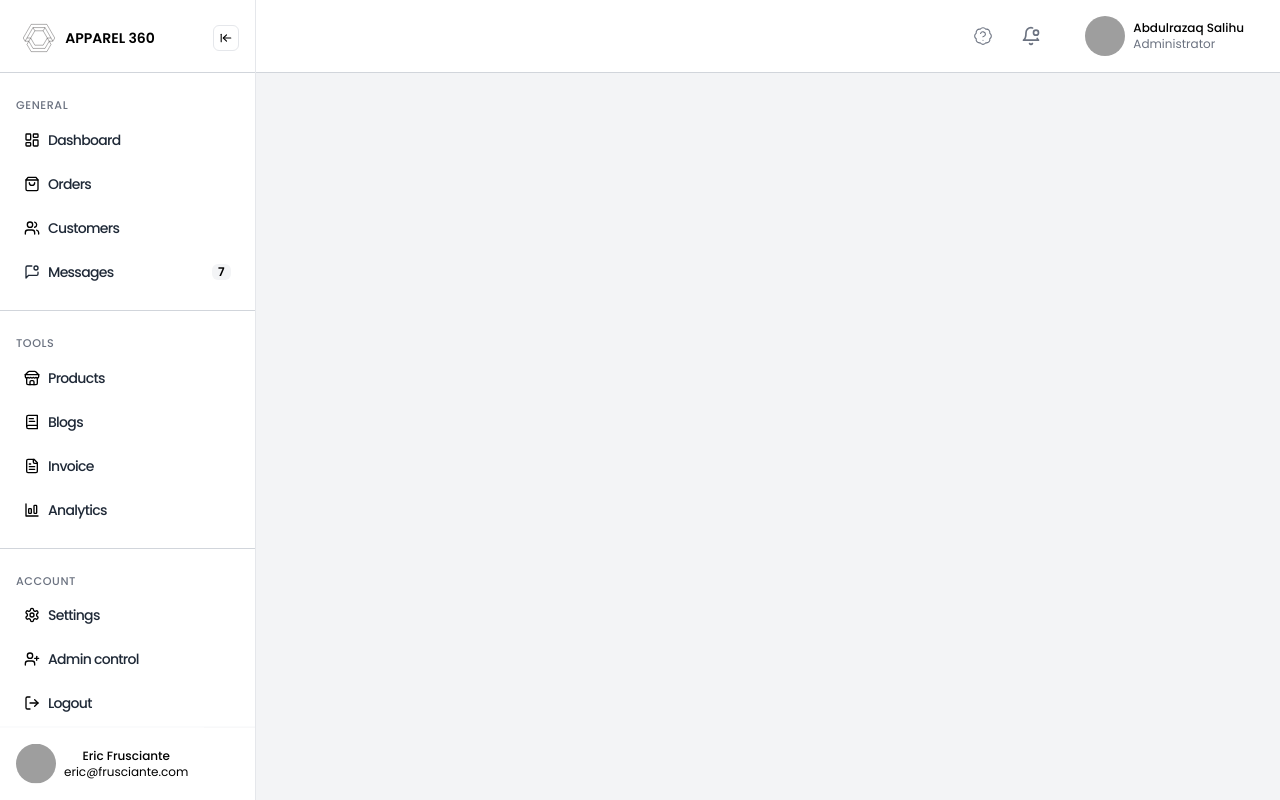
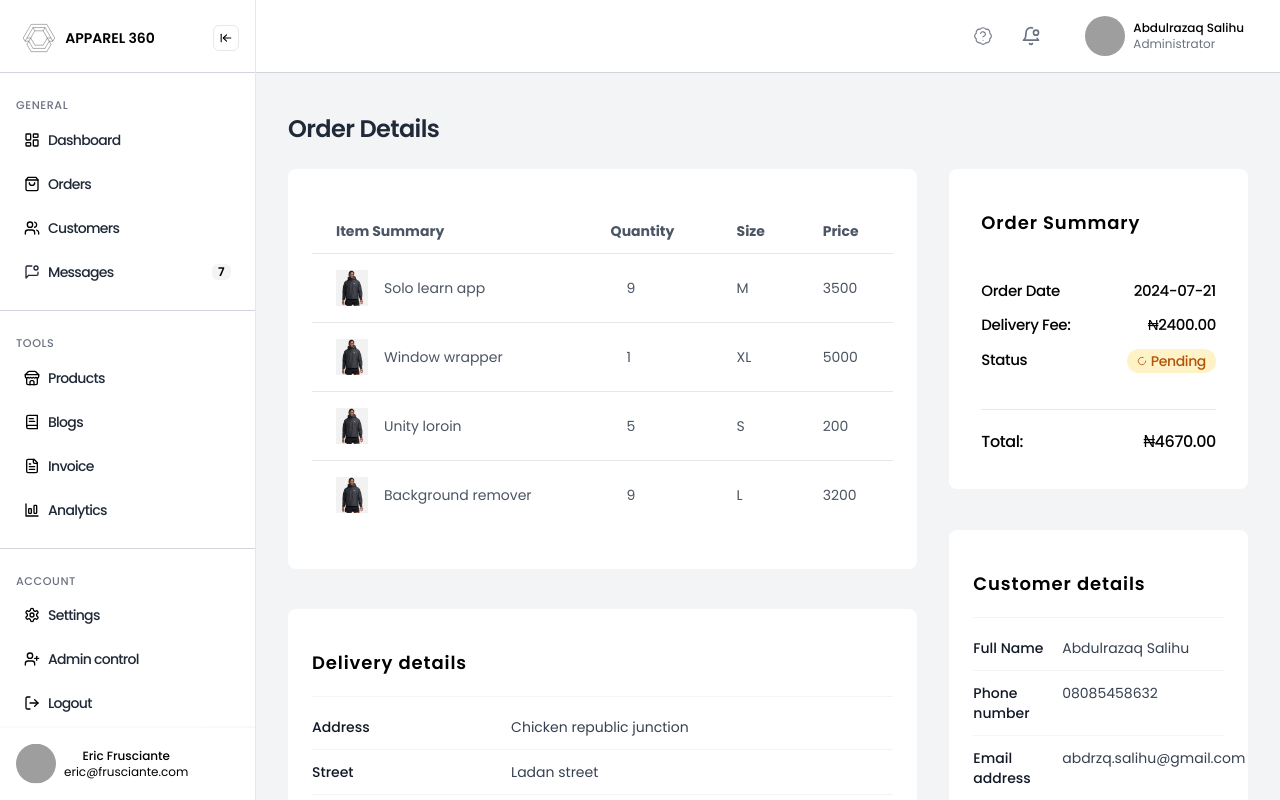
Before and after one commit to abdrzqsalihu/Apparel-360, a React (Vite) app: page /admin/orders/orderdetails/1 in a window 1280 px wide. Built offline with nearby package versions, Linux system fonts and the light colour scheme; grey boxes are pictures that could not be loaded.

Commit message:
implemented the customer orderdetails ui for the admin section

```diff
--- a/src/admin/AdminLayout.jsx
+++ b/src/admin/AdminLayout.jsx
@@ -7,6 +7,7 @@ import Orders from "./pages/orders/Orders";
 import Products from "./pages/Products";
 import Settings from "./pages/Settings";
 import { useState } from "react";
+import OrderDetails from "./pages/orders/components/OrderDetails";
 
 function AdminLayout() {
   const [openNavigation, setOpenNavigation] = useState(false);
@@ -44,6 +45,10 @@ function AdminLayout() {
             <Route path="/" element={<Dashboard />} />
             <Route path="/dashboard" element={<Dashboard />} />
             <Route path="/orders" element={<Orders />} />
+            <Route
+              path="orders/orderdetails/:order_id"
+              element={<OrderDetails />}
+            />
             <Route path="/products" element={<Products />} />
             <Route path="/settings" element={<Settings />} />
           </Routes>
--- a/src/admin/pages/dashboard/components/Overview.jsx
+++ b/src/admin/pages/dashboard/components/Overview.jsx
@@ -9,7 +9,7 @@ import {
 function Overview() {
   return (
     <div>
-      <h1 className="text-2xl font-medium tracking-tight text-gray-800 mb-6">
+      <h1 className="text-2xl font-semibold tracking-tight text-gray-800 mb-6">
         Dashboard
       </h1>
       <div className="grid grid-cols-1 gap-4 lg:grid-cols-4 lg:gap-5">
--- a/src/admin/pages/orders/Orders.jsx
+++ b/src/admin/pages/orders/Orders.jsx
@@ -4,7 +4,7 @@ import Pagination from "./components/Pagination";
 function Orders() {
   return (
     <div className="mx-auto px-5 md:px-8">
-      <h1 className="text-2xl font-medium tracking-tight text-gray-800 mb-6">
+      <h1 className="text-2xl font-semibold tracking-tight text-gray-800 mb-6">
         Orders
       </h1>
 
--- /dev/null
+++ b/src/admin/pages/orders/components/OrderDetails.jsx
@@ -0,0 +1,225 @@
+import { Calendar, Loader2Icon } from "lucide-react";
+import { useRef } from "react";
+
+function OrderDetails() {
+  const tableItems = [
+    {
+      name: "Solo learn app",
+      qty: "9",
+      size: "M",
+      price: "3500",
+    },
+    {
+      name: "Window wrapper",
+      qty: "1",
+      size: "XL",
+      price: "5000",
+    },
+    {
+      name: "Unity loroin",
+      qty: "5",
+      size: "S",
+      price: "200",
+    },
+    {
+      name: "Background remover",
+      qty: "9",
+      size: "L",
+      price: "3200",
+    },
+  ];
+
+  const dateInputRef = useRef(null);
+
+  const handleDateDivClick = () => {
+    if (dateInputRef.current) {
+      dateInputRef.current.showPicker(); // This will show the date picker in modern browsers
+      dateInputRef.current.focus(); // Fallback for browsers that do not support showPicker
+    }
+  };
+  return (
+    <section className="mx-auto mb-[14rem] px-5 md:px-8 ">
+      <div className="mx-auto ">
+        <h1 className="text-2xl font-semibold tracking-tight text-gray-800 mb-6">
+          Order Details
+        </h1>
+        <div className="grid grid-cols-1 gap-4 lg:grid-cols-3 lg:gap-8">
+          {/* FIRST GRID  */}
+          <div className="lg:col-span-2">
+            <div className="mx-auto bg-white py-10 rounded-lg px-6">
+              <div className="overflow-auto">
+                <table className="w-full table-auto text-sm text-left bg-white">
+                  <thead className="text-gray-600 font-medium border-b">
+                    <tr>
+                      <th className="py-3 px-6">Item Summary</th>
+                      <th className="py-3 px-6">Quantity</th>
+                      <th className="py-3 px-6">Size</th>
+                      <th className="py-3 px-6">Price</th>
+                    </tr>
+                  </thead>
+                  <tbody className="text-gray-600 divide-y">
+                    {tableItems.map((item, idx) => (
+                      <tr key={idx}>
+                        <td className="px-6 py-4 whitespace-nowrap">
+                          <div className="flex items-center gap-4">
+                            <img
+                              src={`/products/product_3.jpg`}
+                              alt="product image"
+                              className="w-8 h-9"
+                            />
+                            <span>{item.name}</span>
+                          </div>
+                        </td>
+                        <td className="px-6 py-4 pl-10 whitespace-nowrap">
+                          {item.qty}
+                        </td>
+
+                        <td className="px-6 py-4 whitespace-nowrap">
+                          {item.size}
+                        </td>
+                        <td className="px-6 py-4 whitespace-nowrap">
+                          {item.price}
+                        </td>
+                      </tr>
+                    ))}
+                  </tbody>
+                </table>
+              </div>
+            </div>
+
+            <div className="flow-root bg-white py-10 px-6 rounded-lg mt-10">
+              <h1 className="text-[18px] font-semibold tracking-wider">
+                Delivery details
+              </h1>
+              <hr className="border-gray-100 my-5" />
+              <dl className="-my-3 divide-y divide-gray-100 text-sm">
+                <div className="grid grid-cols-1 gap-1 py-3 sm:grid-cols-3 sm:gap-4">
+                  <dt className="font-medium text-gray-900">Address</dt>
+                  <dd className="text-gray-700 sm:col-span-2">
+                    Chicken republic junction
+                  </dd>
+                </div>
+
+                <div className="grid grid-cols-1 gap-1 py-3 sm:grid-cols-3 sm:gap-4">
+                  <dt className="font-medium text-gray-900">Street</dt>
+                  <dd className="text-gray-700 sm:col-span-2">Ladan street</dd>
+                </div>
+
+                <div className="grid grid-cols-1 gap-1 py-3 sm:grid-cols-3 sm:gap-4">
+                  <dt className="font-medium text-gray-900">City</dt>
+                  <dd className="text-gray-700 sm:col-span-2">Zuba</dd>
+                </div>
+
+                <div className="grid grid-cols-1 gap-1 py-3 sm:grid-cols-3 sm:gap-4">
+                  <dt className="font-medium text-gray-900">State</dt>
+                  <dd className="text-gray-700 sm:col-span-2">Abuja</dd>
+                </div>
+              </dl>
+            </div>
+          </div>
+
+          {/* SECOND GRID  */}
+          <div className="h-[20rem] pb-10 rounded-lg bg-white">
+            <div className="flex flex-col w-[100%] p-8">
+              <h1 className="text-[18px] font-semibold my-2 tracking-wider">
+                Order Summary
+              </h1>
+              <div className="mt-7 font-medium">
+                <p className="my-2 text-[15px] mb-3 tracking-tight flex justify-between">
+                  Order Date <span>2024-07-21</span>
+                </p>
+                <p className="my-2 text-[15px] mb-3 tracking-tight flex justify-between">
+                  Delivery Fee: <span>₦2400.00</span>
+                </p>
+
+                <p className="my-2 text-[15px] mb-3 tracking-tight flex justify-between">
+                  Status{" "}
+                  <span>
+                    <span className="inline-flex items-center justify-center rounded-full bg-amber-100 px-2.5 py-0.5 text-amber-700">
+                      <Loader2Icon size={10} className="mr-1" />
+                      <p className="whitespace-nowrap text-sm">Pending</p>
+                    </span>
+                  </span>
+                </p>
+              </div>
+              <hr className="my-3 mt-6" />
+              <p className="my-2 text-[16px] mb-3 font-medium tracking-tight flex justify-between">
+                Total: <span className="font-medium">₦4670.00</span>
+              </p>
+            </div>
+
+            <div className="flow-root bg-white py-10 px-6 rounded-lg mt-8">
+              <h1 className="text-[18px] font-semibold tracking-wider">
+                Customer details
+              </h1>
+              <hr className="border-gray-100 my-5" />
+
+              <dl className="-my-3 divide-y divide-gray-100 text-sm">
+                <div className="grid grid-cols-1 gap-1 py-3 sm:grid-cols-3 sm:gap-4">
+                  <dt className="font-medium text-gray-900">Full Name</dt>
+                  <dd className="text-gray-700 sm:col-span-2">
+                    Abdulrazaq Salihu
+                  </dd>
+                </div>
+
+                <div className="grid grid-cols-1 gap-1 py-3 sm:grid-cols-3 sm:gap-4">
+                  <dt className="font-medium text-gray-900">Phone number</dt>
+                  <dd className="text-gray-700 sm:col-span-2">08085458632</dd>
+                </div>
+
+                <div className="grid grid-cols-1 gap-1 py-3 sm:grid-cols-3 sm:gap-4">
+                  <dt className="font-medium text-gray-900">Email address</dt>
+                  <dd className="text-gray-700 sm:col-span-2">
+                    abdrzq.salihu@gmail.com
+                  </dd>
+                </div>
+              </dl>
+            </div>
+
+            <div className="mt-8 px-8 bg-white rounded-lg py-8">
+              <h1 className="text-[18px] font-semibold tracking-wider">
+                Verify order
+              </h1>
+              <hr className="border-gray-100 my-4" />
+              <form>
+                <p className="text-xs text-gray-800 font-medium pb-2">
+                  Select delivery date
+                </p>
+                <div className="relative" onClick={handleDateDivClick}>
+                  <div className="absolute inset-y-0 start-0 flex items-center ps-3.5">
+                    <Calendar className="text-gray-800" size={15} />
+                  </div>
+                  <input
+                    ref={dateInputRef}
+                    type="date"
+                    className="bg-gray-50 border border-gray-300 text-gray-900 text-sm rounded-lg w-full ps-10 p-2.5 cursor-pointer"
+                    placeholder="Select date"
+                  />
+                </div>
+
+                <div className="mt-6 flex gap-5">
+                  <button
+                    type="submit"
+                    className="block rounded-md border bg-red-600 text-center py-3 text-sm text-gray-100 transition hover:opacity-80 w-full"
+                    // disabled
+                  >
+                    Cancel order
+                  </button>
+                  <button
+                    type="submit"
+                    className="block rounded-md bg-green-700 text-center py-3 text-sm text-gray-100 transition hover:opacity-80 w-full"
+                    // disabled
+                  >
+                    Confirm order
+                  </button>
+                </div>
+              </form>
+            </div>
+          </div>
+        </div>
+      </div>
+    </section>
+  );
+}
+
+export default OrderDetails;
--- a/src/admin/pages/orders/components/OrderTable.jsx
+++ b/src/admin/pages/orders/components/OrderTable.jsx
@@ -87,7 +87,7 @@ function OrderTable() {
                 </td>
                 <td className="px-6 py-3 whitespace-nowrap">
                   <Link
-                    to={`orderdetails`}
+                    to={`orderdetails/${item.id}`}
                     className="inline-block rounded border border-gray-900 px-3 py-2 text-xs font-medium text-gray-800 hover:text-white hover:bg-gray-800"
                   >
                     View details
```
